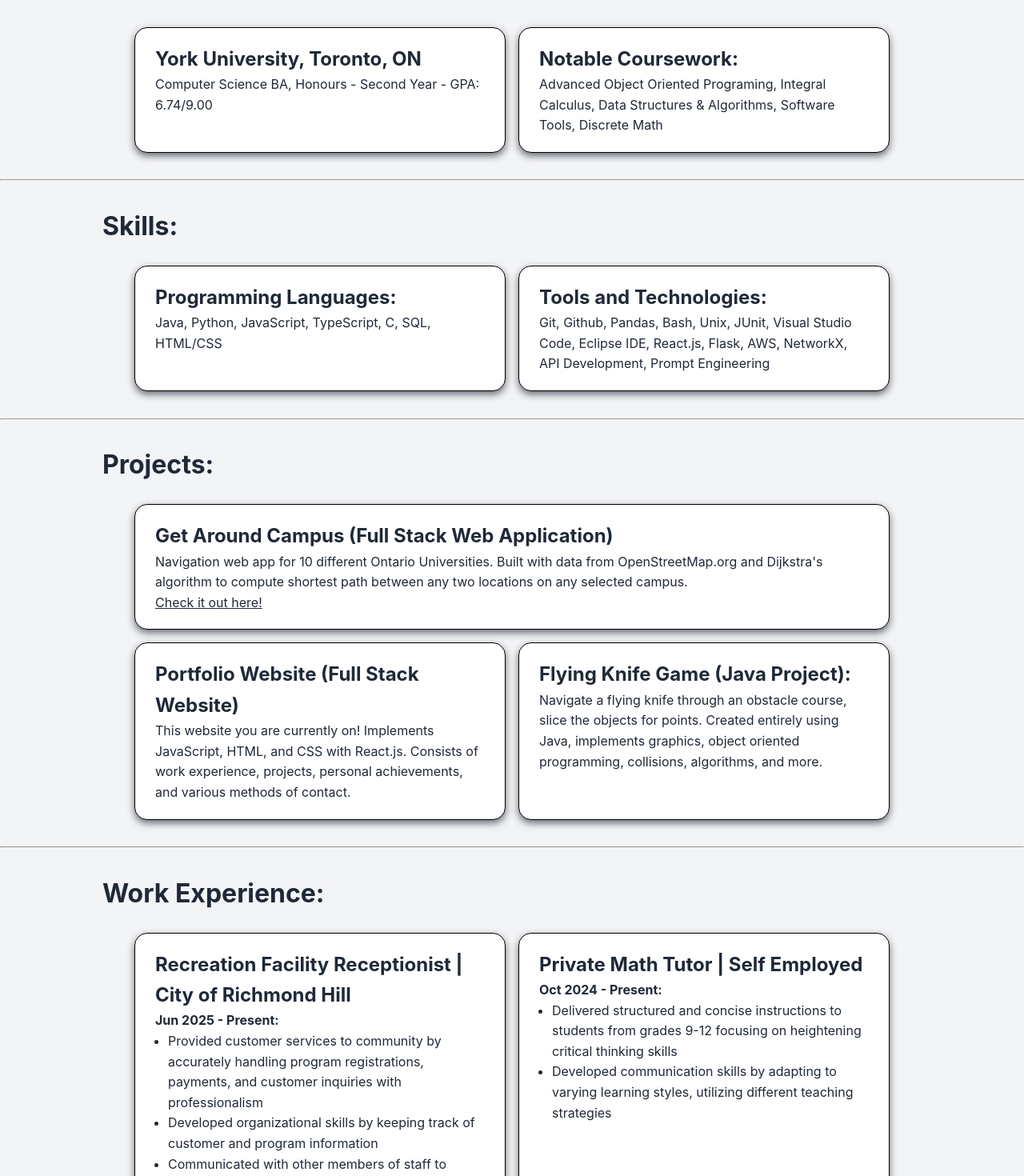
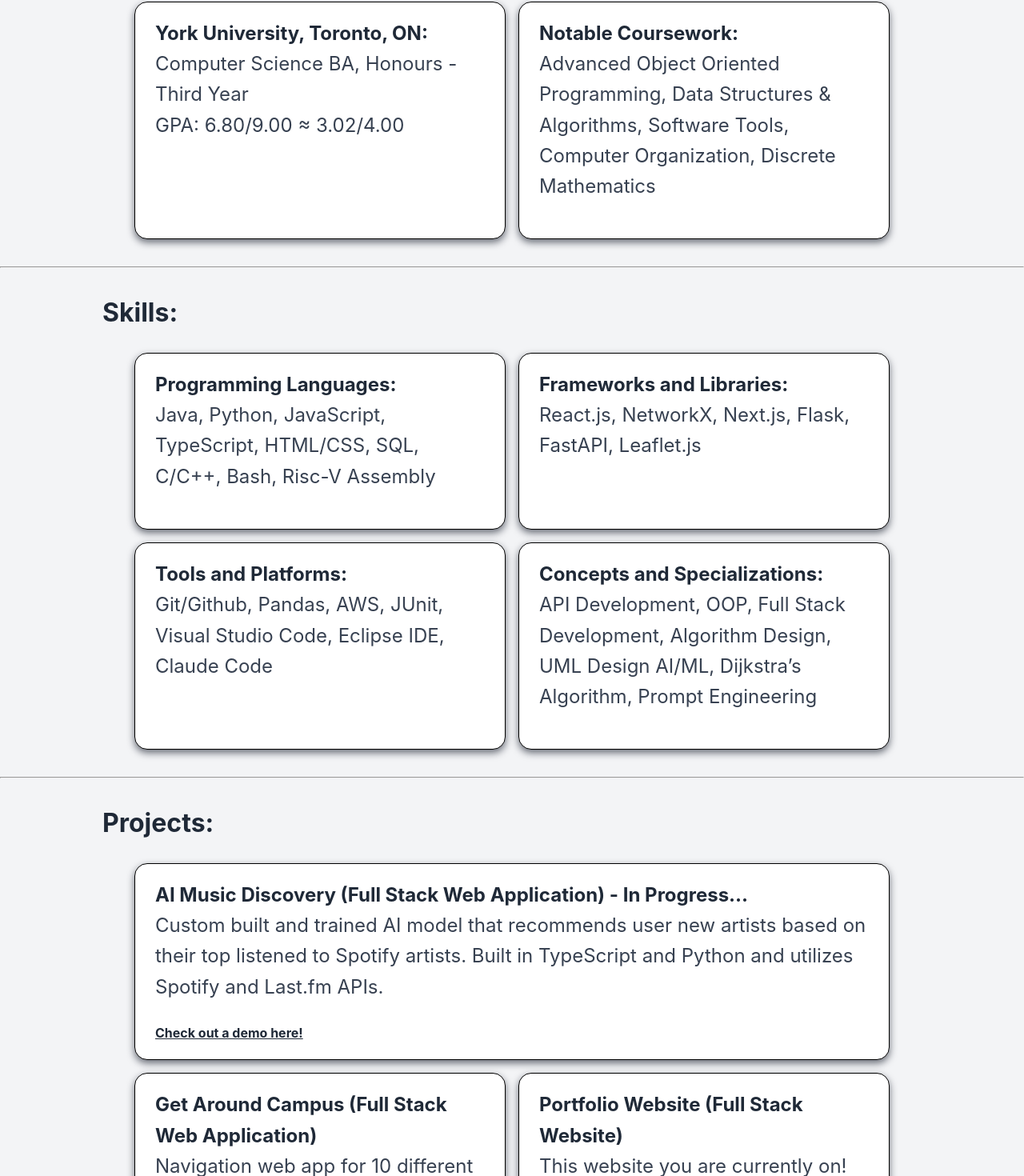
Before and after one commit to adrianom29/Adriano-Mancuso-Portfolio, a React (Vite) app: page / in a window 1280 px wide. Shown: the part 674-2144 px from the top of the page at 80% size. Built offline with nearby package versions, Linux system fonts and the light colour scheme.

Commit message:
updates + added resume to contact me

```diff
--- a/src/App.css
+++ b/src/App.css
@@ -112,18 +112,18 @@ header {
 
 /* Contact Me Page */
 
-.CMdiv{
+.contact{
   display: flex;
   margin-top: 1.5rem;
   margin-bottom: 1.5rem;
   margin-left: 3rem;
 }
 
-.titleCM{
+.contactTitle{
   font-size: 2rem;
 }
 
-.CMimage{
+.contactImage{
   margin-right: 1rem;
   position: static;
   height: 5rem;
--- /dev/null
+++ b/src/components/contact.jsx
@@ -0,0 +1,31 @@
+import Space from "../components/Space.jsx"
+
+function Contact({info}){
+
+    return <>
+        <div class = "contact">
+            <a href={info.link} target = "_blank">
+                <img src={info.image} alt={info.name} class = "contactImage"/>
+            </a>
+            <div>
+                <p class = "contactTitle"><b>{info.name}:</b></p>
+                <a href={info.link} target = "_blank"> {info.text}</a>
+            </div>
+        </div>
+        <Space/>
+    </>
+}
+
+export default Contact
+
+/*
+example:
+
+<Contact info={{
+    name: "LinkedIn",
+    image: {LinkedInImg},
+    link: "https://www.linkedin.com/in/adriano-mancuso-934156327/",
+    text: "Adriano Mancuso"
+}}/>
+
+*/
--- a/src/components/infobubble.jsx
+++ b/src/components/infobubble.jsx
@@ -3,13 +3,26 @@ function Infobubble({info}){
     return<>
         <div class = "infobubble">
             <h2> {info.title} </h2>
-            <p2> {info.text} </p2>
+            <p> {info.text} </p>
             <a href={info.url}>
                 <br />
-                {info.linkText}
+                <b>{info.linkText}</b>
             </a>
         </div>
     </>
 }
 
 export default Infobubble
+
+/*
+example:
+
+<Infobubble info = {{
+    type: "project",
+    title: "Get Around Campus (Full Stack Web Application)",
+    text: "Navigation web app for 10 different Ontario Universities. Built with data from OpenStreetMap.org and Dijkstra's algorithm to compute shortest path between any two locations on any selected campus.",
+    url: "https://adrianom29.pythonanywhere.com/",
+    linkText: "Check it out here!"
+}}/>
+
+*/
--- a/src/pages/ContactMe.jsx
+++ b/src/pages/ContactMe.jsx
@@ -1,12 +1,17 @@
-import Email from "../images/email.webp"
-import Phone from "../images/phone.png"
-import LinkedIn from "../images/linkedIn.png"
-import github from "../images/github.png"
+import EmailImg from "../images/email.webp"
+import PhoneImg from "../images/phone.png"
+import LinkedInImg from "../images/linkedIn.png"
+import githubImg from "../images/github.png"
+import ResumeImg from "../images/paper.png"
+
 import Space from "../components/Space.jsx"
+import Contact from "../components/contact.jsx"
+
 
 function ContactMe () {
     return <>
         <header>
+
             <div class = "headDiv">
                 <a href = "/">
                     <button class = "buttons" title = "Go to Home page"> Home </button>
@@ -18,45 +23,50 @@ function ContactMe () {
 
         <br />
         <br />
-        <div class = "CMdiv">
-            <img src = {Email} alt = "Email" class = "CMimage"/>
-            <div>
-                <p class = "titleCM"><b>Personal Email:</b></p>
+
+        <Contact info={{
+            name: "Email",
+            image: EmailImg,
+            text: (
+                <>
+                <p><b>Personal Email:</b></p>
                 <p> adriano.mancuso2906@gmail.com </p>
-            </div>
-        </div>
+                </>
+            )
+        }}/>
 
-        <Space/>
+        <Contact info={{
+            name: "Phone",
+            image: PhoneImg,
+            text: (
+                <>
+                <p> <b>Phone Number:</b></p>
+                <p>(647)-615-4425</p>
+                </>
+            )
+        }}/>
 
-        <div class = "CMdiv">
-            <img src= {Phone} alt = "Phone" class = "CMimage"/>
-            <div>
-                <p class = "titleCM"> <b>Phone Number:</b></p>
-                <p>(647)-615-4425</p>
-            </div>
-        </div>
+        <Contact info={{
+            name: "LinkedIn",
+            image: LinkedInImg,
+            link: "https://www.linkedin.com/in/adriano-mancuso-934156327/",
+            text: "Adriano Mancuso"
+        }}/>
 
-        <Space/>
+        <Contact info={{
+            name: "GitHub",
+            image: githubImg,
+            link: "https://github.com/adrianom29",
+            text: "adrianom29"
+        }}/>
 
-        <div class = "CMdiv">
-            <img src= {LinkedIn} alt = "LinkedIn" class = "CMimage"/>
-            <div>
-                <p class = "titleCM"><b>LinkedIn:</b> </p>
-                <a href="https://www.linkedin.com/in/adriano-mancuso-934156327/" target = "_blank"> Adriano Mancuso</a>
-            </div>
-        </div>
+        <Contact info={{
+            name: "Resume",
+            image: ResumeImg,
+            link: "https://drive.google.com/file/d/1wmHuambHHoWuclxbYjLAdFyiIaHNMil5/view",
+            text: "Link to Resume"
+        }}/>
 
-        <Space/>
-
-        <div class = "CMdiv">
-            <img src= {github} alt = "GitHub" class = "CMimage"/>
-            <div>
-                <p class = "titleCM"><b>GitHub:</b> </p>
-                <a href="https://github.com/adrianom29" target = "_blank"> adrianom29</a>
-            </div>
-        </div>
-
-        <Space/>
     </>
 }
 
--- a/src/pages/Home.jsx
+++ b/src/pages/Home.jsx
@@ -25,8 +25,7 @@ function Home () {
         <p class = "aboutMe">Hello! My name is Adriano Mancuso and I am interested in an internship opportunity for the Fall 2026 term. I am searching for a role where I can be challenged and
             given an opportunity to use and grow my existing skills while creating new ones. I am excited to gain valuable industry knowledge from experienced team members. I am beginning my
             third year of my undergraduate honors degree studying Computer Science at York University. I have a passion for software development and have experience with full stack projects
-            which includes building this very website. Aside from school and programming, I am interested in enjoying a diverse collection of music and movies as well as learning new technologies
-            and ideas. You can find multiple ways to reach me in the Contact Me page in the header.</p>
+            which includes building this very website. You can find multiple ways to reach me in the Contact Me page in the header.</p>
 
         {/* EDUCATION SECTION */}
 
@@ -36,13 +35,19 @@ function Home () {
         <div class = "IBgroup">
             <Infobubble info = {{
                 type: "education",
-                title: "York University, Toronto, ON",
-                text: "Computer Science BA, Honours - Second Year - GPA: 6.74/9.00",
+                title: "York University, Toronto, ON:",
+                text: (
+                    <>
+                    <p> Computer Science BA, Honours - Third Year</p>
+                    <p>GPA: 6.80/9.00 ≈ 3.02/4.00</p>
+                    </>
+                )
             }}/>
+
             <Infobubble info = {{
-                type: "skill",
+                type: "education",
                 title: "Notable Coursework:",
-                text: "Advanced Object Oriented Programing, Integral Calculus, Data Structures & Algorithms, Software Tools, Discrete Math"
+                text: "Advanced Object Oriented Programming, Data Structures & Algorithms, Software Tools, Computer Organization, Discrete Mathematics"
             }}/>
         </div>
 
@@ -54,12 +59,24 @@ function Home () {
             <Infobubble info = {{
                 type: "skill",
                 title: "Programming Languages:",
-                text: "Java, Python, JavaScript, TypeScript, C, SQL, HTML/CSS"
+                text: " Java, Python, JavaScript, TypeScript, HTML/CSS, SQL, C/C++, Bash,  Risc-V Assembly"
             }}/>
             <Infobubble info = {{
                 type: "skill",
-                title: "Tools and Technologies:",
-                text: "Git, Github, Pandas, Bash, Unix, JUnit, Visual Studio Code, Eclipse IDE, React.js, Flask, AWS, NetworkX, API Development, Prompt Engineering"
+                title: "Frameworks and Libraries:",
+                text: "  React.js, NetworkX, Next.js, Flask, FastAPI, Leaflet.js"
+            }}/>
+        </div>
+        <div class = "IBgroup">
+            <Infobubble info = {{
+                type: "skill",
+                title: "Tools and Platforms:",
+                text: "Git/Github, Pandas, AWS, JUnit, Visual Studio Code, Eclipse IDE, Claude Code"
+            }}/>
+            <Infobubble info = {{
+                type: "skill",
+                title: "Concepts and Specializations:",
+                text: "API Development, OOP, Full Stack Development, Algorithm Design, UML Design AI/ML, Dijkstra’s Algorithm, Prompt Engineering"
             }}/>
         </div>
 
@@ -70,24 +87,28 @@ function Home () {
         <div class = "IBgroup">
             <Infobubble info = {{
                 type: "project",
+                title: "AI Music Discovery (Full Stack Web Application) - In Progress...",
+                text: "Custom built and trained AI model that recommends user new artists based on their top listened to Spotify artists. Built in TypeScript and Python and utilizes Spotify and Last.fm APIs.",
+                url: "https://drive.google.com/file/d/1vDmLv1h6fp1rgUCh6HMPfxigWM2rCL6i/view",
+                linkText: "Check out a demo here!"
+            }}/>
+        </div>
+
+        <div class = "IBgroup">
+            <Infobubble info = {{
+                type: "project",
                 title: "Get Around Campus (Full Stack Web Application)",
                 text: "Navigation web app for 10 different Ontario Universities. Built with data from OpenStreetMap.org and Dijkstra's algorithm to compute shortest path between any two locations on any selected campus.",
                 url: "https://adrianom29.pythonanywhere.com/",
                 linkText: "Check it out here!"
             }}/>
-        </div>
-        <div class = "IBgroup">
             <Infobubble info = {{
                 type: "project",
                 title: "Portfolio Website (Full Stack Website)",
-                text: "This website you are currently on! Implements JavaScript, HTML, and CSS with React.js. Consists of work experience, projects, personal achievements, and various methods of contact."
+                text: "This website you are currently on! Built with JavaScript, HTML, and CSS with React.js. Consists of work experience, projects, personal achievements, and various methods of contact."
             }}/>
 
-            <Infobubble info = {{
-                type: "project",
-                title: "Flying Knife Game (Java Project):",
-                text: "Navigate a flying knife through an obstacle course, slice the objects for points. Created entirely using Java, implements graphics, object oriented programming, collisions, algorithms, and more."
-            }}/>
+
         </div>
 
         {/* WORK EXPERIENCE */}
@@ -104,9 +125,8 @@ function Home () {
                     <b>Jun 2025 - Present: </b>
                     <br />
                     <ul class = "bulletPoints">
-                        <li>Provided customer services to community by accurately handling program registrations, payments, and customer inquiries with professionalism</li>
-                        <li>Developed organizational skills by keeping track of customer and program information</li>
-                        <li>Communicated with other members of staff to ensure that daily operations would run without any issue</li>
+                        <li>Processed all transactions, including registrations and payments, with high accuracy using the POS system.</li>
+                        <li>Facilitated weekly program registrations for participants while maintaining accurate customer and program information to ensure smooth operations.</li>
                     </ul>
                     </>
                 )
@@ -138,7 +158,6 @@ function Home () {
                     <ul class = "bulletPoints">
                         <li>Developed leadership skills by conducting classes following lesson plans while maintaining engagement for classes ranging from 1-10 students.</li>
                         <li>Worked in a team of 5 other counselors to organize group activities while maintaining a safe environment for group sizes of over 20 campers.</li>
-                        <li>Clearly communicated learning progress and concerns to students, parents and guardians.</li>
                     </ul>
                     </>
                 )
```
Also changed, not shown: src/images/paper.png (added).
